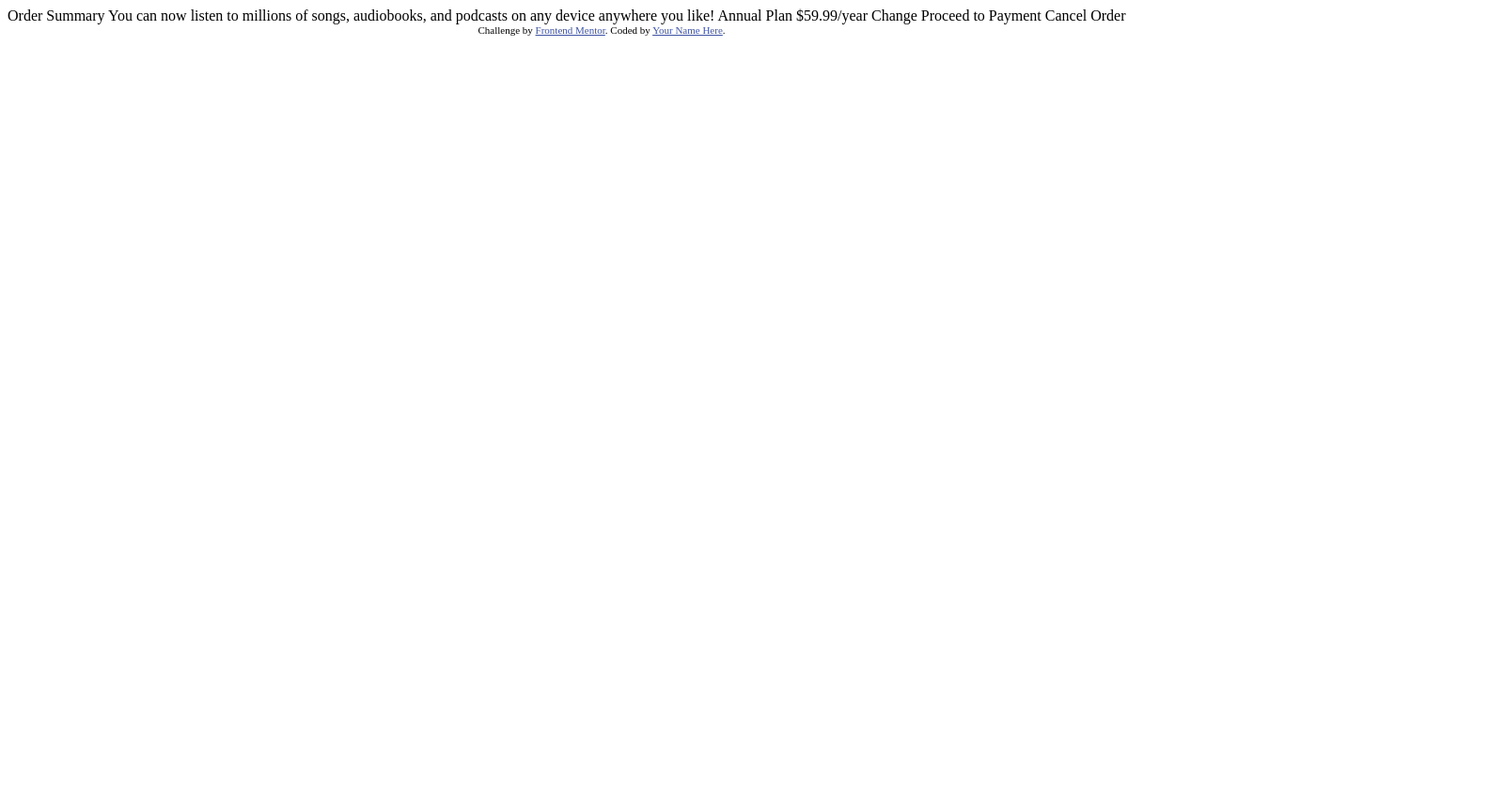
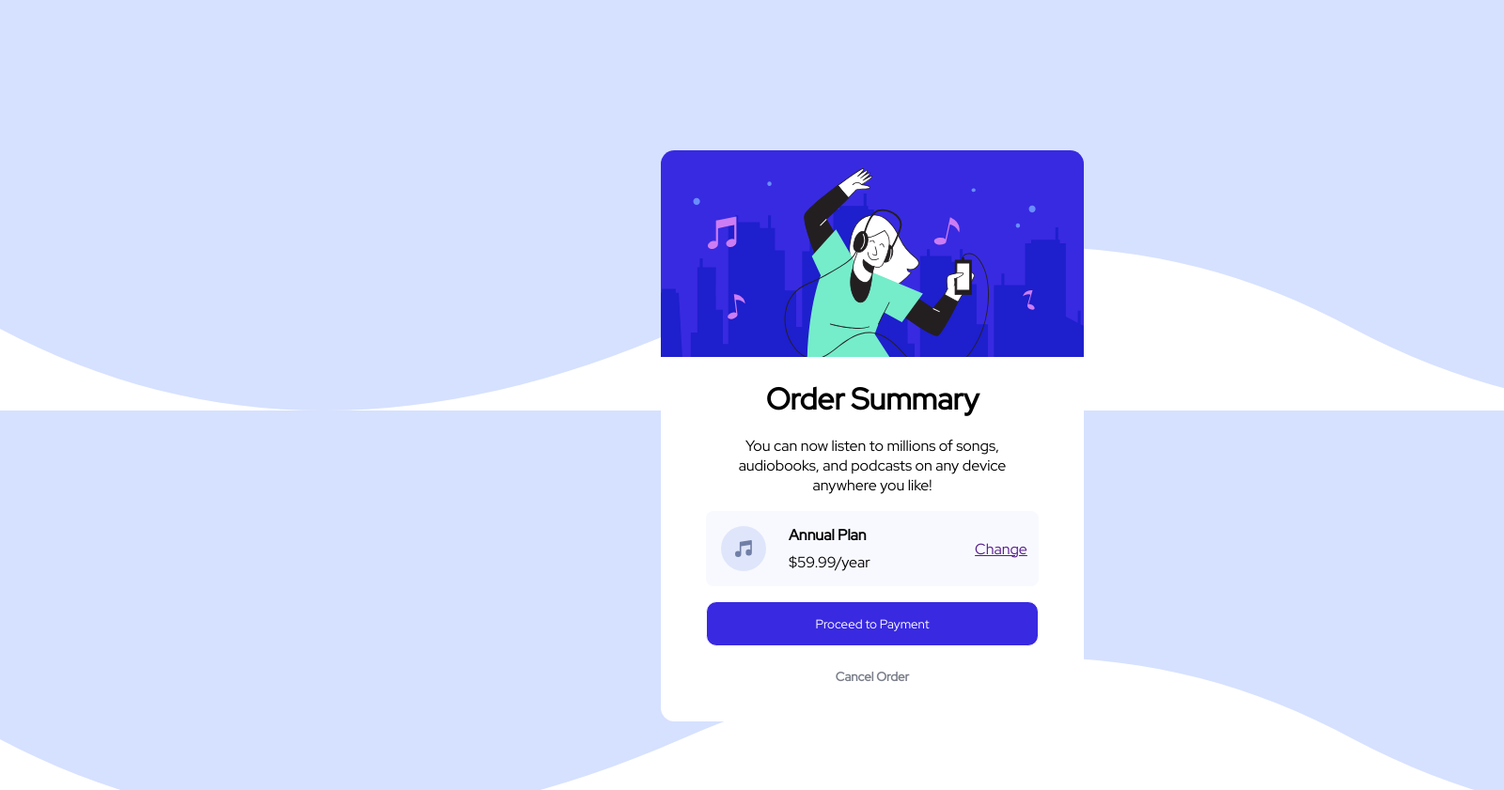
Before and after one commit to AliHaroon/CSS-Newbie-Challenge, a plain HTML site: page order-summary-component-main/index.html in a window 1280 px wide. Shown: the top 841 px of the page at 94% size, 1600 px wide, since content can reach past the window. Before the commit the page ends 800 px from the top, so only its background shows below. Drawn offline with Linux system fonts and the light colour scheme.

Commit message:
final result

```diff
--- /dev/null
+++ b/order-summary-component-main/css/style.css
@@ -0,0 +1,101 @@
+html body {
+  margin: 0;
+  overflow: hidden;
+}
+
+.background-and-panel {
+  display: grid;
+  grid-template-columns: 20vw;
+  grid-template-rows: 1fr;
+  place-items: center;
+  background-image: url("../images/pattern-background-desktop.svg");
+  padding: 10rem 50rem 11rem 50rem;
+}
+
+.panel-container {
+  display: grid;
+  grid-template-rows: auto 2rem 5rem 5rem 3rem 4rem;
+  background-color: #fff;
+  gap: 1rem;
+  border-radius: 0.9rem;
+  overflow: hidden;
+}
+
+.title {
+  place-self: center;
+  font-weight: bolder;
+  font-size: 2rem;
+  margin: 1rem 0 0 0;
+  font-family: "Red Hat Display", sans-serif;
+}
+
+.summary {
+  place-items: center;
+  text-align: center;
+  padding: 0 4rem 0 4rem;
+  font-family: "Red Hat Display", sans-serif;
+}
+
+.song-details {
+  display: grid;
+  grid-template-columns: 5rem 1fr 5rem;
+  grid-template-rows: 1fr 1fr;
+  background-color: #f8f9fe;
+  margin: 0 3rem 0 3rem;
+  gap: 0.5rem;
+  border-radius: 0.5rem;
+}
+
+.music-image {
+  grid-row: span 2;
+  place-self: center;
+}
+
+.change-link {
+  grid-column: 3;
+  grid-row: span 2;
+  place-self: center;
+  font-family: "Red Hat Display", sans-serif;
+}
+
+.payment-plan {
+  grid-row: 1;
+  grid-column: 2;
+  align-self: end;
+  font-weight: 900;
+  font-size: 1rem;
+  font-family: "Red Hat Display", sans-serif;
+}
+
+.price {
+  grid-row: 2;
+  grid-column: 2;
+  font-family: "Red Hat Display", sans-serif;
+}
+
+.proceed-container {
+  margin: 0 3rem 0 3rem;
+  background-color: #3929e1;
+  color: white;
+  border: 1px solid white;
+  border-radius: 0.7rem;
+  font-family: "Red Hat Display", sans-serif;
+}
+
+.cancel-container {
+  margin: 0 0 2rem 0;
+  background-color: #fff;
+  color: #7a7e89;
+  border: 1px solid white;
+  font-weight: 900;
+  font-family: "Red Hat Display", sans-serif;
+}
+
+.attribution {
+  font-size: 11px;
+  text-align: center;
+}
+
+.attribution a {
+  color: hsl(228, 45%, 44%);
+}
--- a/order-summary-component-main/index.html
+++ b/order-summary-component-main/index.html
@@ -1,37 +1,50 @@
 <!DOCTYPE html>
 <html lang="en">
   <head>
-  <meta charset="UTF-8">
-  <meta name="viewport" content="width=device-width, initial-scale=1.0"> <!-- displays site properly based on user's device -->
+    <meta charset="UTF-8" />
+    <meta name="viewport" content="width=device-width, initial-scale=1.0" />
 
-  <link rel="icon" type="image/png" sizes="32x32" href="./images/favicon-32x32.png">
-
+    <link rel="preconnect" href="https://fonts.googleapis.com" />
+    <link rel="preconnect" href="https://fonts.gstatic.com" crossorigin />
+    <link
+      href="https://fonts.googleapis.com/css2?family=Red+Hat+Display&display=swap"
+      rel="stylesheet"
+    />
+    <link
+      rel="icon"
+      type="image/png"
+      sizes="32x32"
+      href="./images/favicon-32x32.png"
+    />
+    <link rel="stylesheet" href="./css/style.css" />
     <title>Frontend Mentor | Order summary card</title>
-
-  <!-- Feel free to remove these styles or customise in your own stylesheet 👍 -->
-  <style>
-    .attribution { font-size: 11px; text-align: center; }
-    .attribution a { color: hsl(228, 45%, 44%); }
-  </style>
   </head>
   <body>
-
-  Order Summary
-
-  You can now listen to millions of songs, audiobooks, and podcasts on any
-  device anywhere you like!
-
-  Annual Plan
-  $59.99/year
-
-  Change
-
-  Proceed to Payment
-  Cancel Order
-
-  <div class="attribution">
-    Challenge by <a href="https://www.frontendmentor.io?ref=challenge" target="_blank">Frontend Mentor</a>.
-    Coded by <a href="#">Your Name Here</a>.
+    <div class="background-and-panel">
+      <div class="panel-container">
+        <div class="dancing-image">
+          <img
+            src="./images/illustration-hero.svg"
+            alt=""
+            class="dancer-image"
+          />
+        </div>
+        <span class="title"> Order Summary </span>
+        <div class="summary">
+          <p>
+            You can now listen to millions of songs, audiobooks, and podcasts on
+            any device anywhere you like!
+          </p>
+        </div>
+        <div class="song-details">
+          <img src="./images/icon-music.svg" alt="" class="music-image" />
+          <a href="" class="change-link">Change</a>
+          <span class="payment-plan">Annual Plan</span>
+          <span class="price">$59.99/year</span>
+        </div>
+        <button class="proceed-container">Proceed to Payment</button>
+        <button class="cancel-container">Cancel Order</button>
+      </div>
     </div>
   </body>
 </html>
```
Lines whose indentation alone changed are shown as unchanged.
